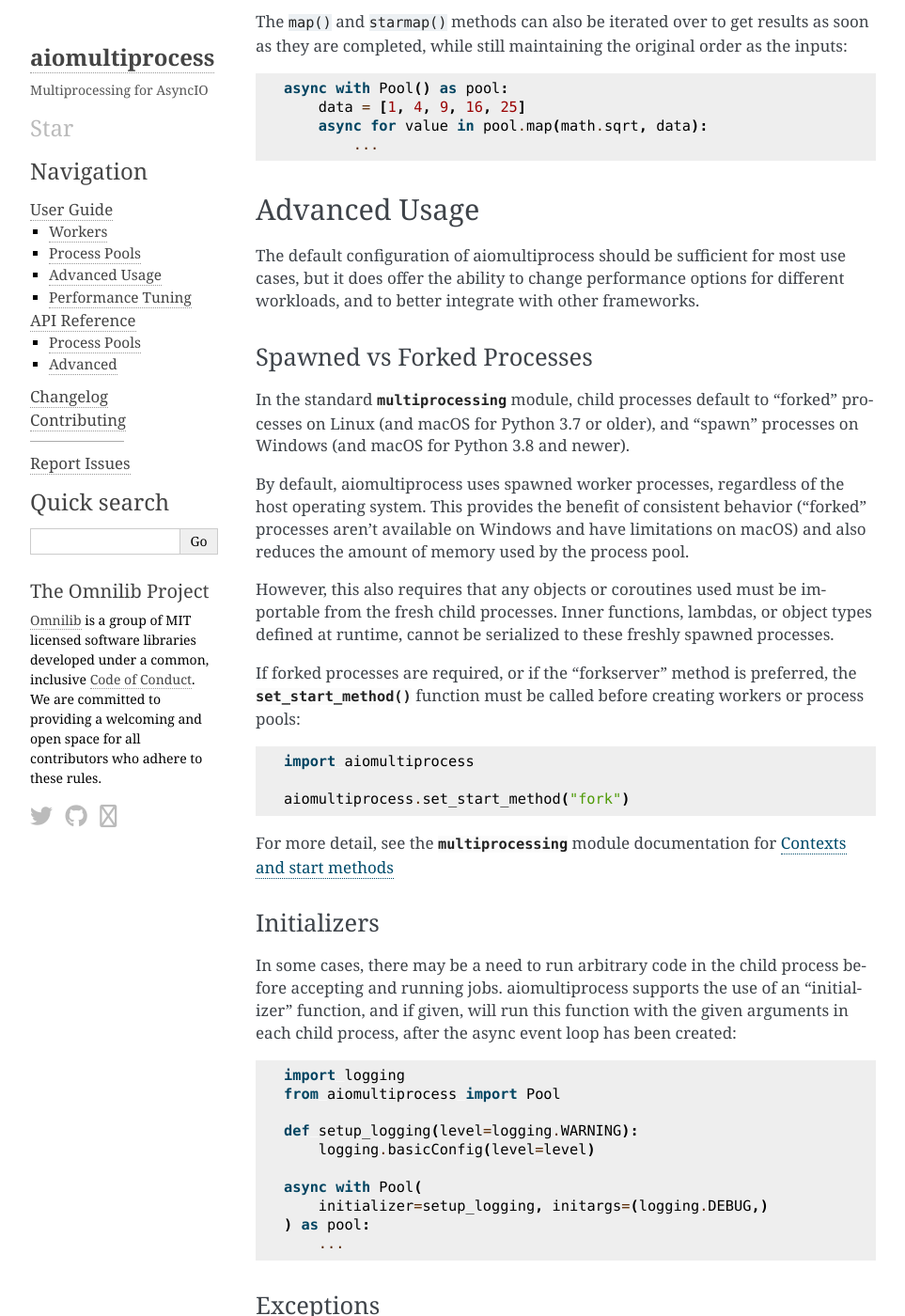
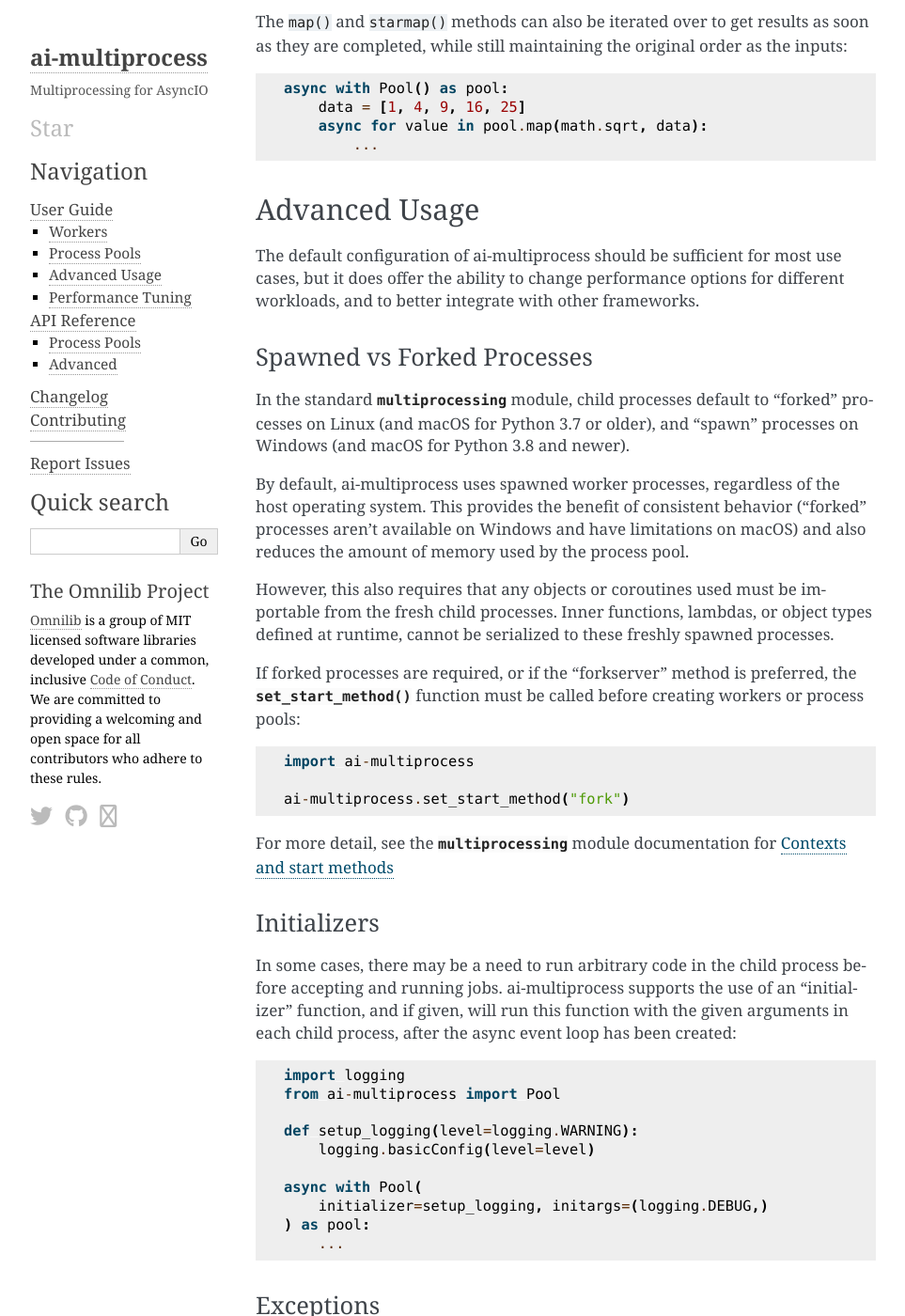
Before and after one commit to blackhole2100/aiomultiprocess-modern-codebase, a Sphinx documentation site: the page built from docs/guide.rst, in a window 1280 px wide and 1400 px high, scrolled down 1884 px. Shown: the whole window at 94% size, without its empty margins (148-1111 px from the left). Built offline with Sphinx 7.4.7, drawn with Linux system fonts in a browser that asks for light colours; nearby versions of some CDN libraries; some of the changed text lies outside the part shown.

Commit message:
config update

```diff
--- a/docs/api.rst
+++ b/docs/api.rst
@@ -2,7 +2,7 @@
 API Reference
 =============
 
-.. module:: aiomultiprocess
+.. module:: ai-multiprocess
 
 Process Pools
 -------------
--- a/docs/conf.py
+++ b/docs/conf.py
@@ -20,7 +20,7 @@
 import datetime
 import os
 
-project = "aiomultiprocess"
+project = "ai-multiprocess"
 copyright = f"{datetime.date.today().year}, Amethyst Reese"
 author = "Amethyst Reese"
 
@@ -67,11 +67,11 @@ html_theme_options = {
     "badge_branch": "master",
     "github_button": False,
     "github_user": "omnilib",
-    "github_repo": "aiomultiprocess",
+    "github_repo": "ai-multiprocess",
     "show_powered_by": False,
     "sidebar_collapse": False,
     "extra_nav_links": {
-        "Report Issues": "https://github.com/omnilib/aiomultiprocess/issues"
+        "Report Issues": "https://github.com/omnilib/ai-multiprocess/issues"
     },
 }
 
--- a/docs/guide.rst
+++ b/docs/guide.rst
@@ -2,13 +2,13 @@ User Guide
 ==========
 
 
-aiomultiprocess provides an interface similar to, but more flexible than, the
+ai-multiprocess provides an interface similar to, but more flexible than, the
 standard :py:mod:`multiprocessing` module. In the most common use case, the
-:class:`~aiomultiprocess.Pool` class provides a simple mechanism for running
+:class:`~ai-multiprocess.Pool` class provides a simple mechanism for running
 coroutines on multiple worker processes::
 
     from aiohttp import request
-    from aiomultiprocess import Pool
+    from ai-multiprocess import Pool
 
     async def get(url):
         async with request("GET", url) as response:
@@ -25,11 +25,11 @@ Workers
 -------
 
 For asynchronous jobs needing a dedicated process per job, the
-:class:`~aiomultiprocess.Worker` class will run the desired coroutine on
+:class:`~ai-multiprocess.Worker` class will run the desired coroutine on
 a fresh child process and and return the final result back to the main process::
 
     from aiohttp import request
-    from aiomultiprocess import Worker
+    from ai-multiprocess import Worker
 
     async def get(url, method="GET"):
         async with request(method, url) as response:
@@ -59,14 +59,14 @@ method::
 Process Pools
 -------------
 
-The :class:`~aiomultiprocess.Pool` class provides an easier method of managing
+The :class:`~ai-multiprocess.Pool` class provides an easier method of managing
 multiple workers, such as spreading jobs across a fixed number of worker
 processes and running multiple jobs concurrently on each worker.
 
 Individual jobs can be queued using the ``apply()`` method::
 
     from asyncio import gather
-    from aiomultiprocess import Pool
+    from ai-multiprocess import Pool
 
     async def get(url):
         async with request("GET", url) as response:
@@ -102,7 +102,7 @@ order as the inputs::
 Advanced Usage
 --------------
 
-The default configuration of aiomultiprocess should be sufficient for most
+The default configuration of ai-multiprocess should be sufficient for most
 use cases, but it does offer the ability to change performance options
 for different workloads, and to better integrate with other frameworks.
 
@@ -113,7 +113,7 @@ In the standard :py:mod:`multiprocessing` module, child processes default to
 "forked" processes on Linux (and macOS for Python 3.7 or older), and "spawn"
 processes on Windows (and macOS for Python 3.8 and newer).
 
-By default, aiomultiprocess uses spawned worker processes, regardless of the
+By default, ai-multiprocess uses spawned worker processes, regardless of the
 host operating system. This provides the benefit of consistent behavior
 ("forked" processes aren't available on Windows and have limitations on macOS)
 and also reduces the amount of memory used by the process pool.
@@ -124,12 +124,12 @@ types defined at runtime, cannot be serialized to these freshly spawned
 processes.
 
 If forked processes are required, or if the "forkserver" method is preferred,
-the :func:`~aiomultiprocess.set_start_method` function must be called
+the :func:`~ai-multiprocess.set_start_method` function must be called
 before creating workers or process pools::
 
-    import aiomultiprocess
+    import ai-multiprocess
 
-    aiomultiprocess.set_start_method("fork")
+    ai-multiprocess.set_start_method("fork")
 
 For more detail, see the :py:mod:`multiprocessing` module documentation for
 `Contexts and start methods <https://docs.python.org/3/library/multiprocessing.html#contexts-and-start-methods>`_
@@ -139,12 +139,12 @@ Initializers
 ^^^^^^^^^^^^
 
 In some cases, there may be a need to run arbitrary code in the child process
-before accepting and running jobs. aiomultiprocess supports the use of an
+before accepting and running jobs. ai-multiprocess supports the use of an
 "initializer" function, and if given, will run this function with the given
 arguments in each child process, after the async event loop has been created::
 
     import logging
-    from aiomultiprocess import Pool
+    from ai-multiprocess import Pool
 
     def setup_logging(level=logging.WARNING):
         logging.basicConfig(level=level)
@@ -159,13 +159,13 @@ Exceptions
 ^^^^^^^^^^^^
 
 Exceptions raised in worker processes are silenced and transferred back to main
-process, where they are turned into :class:`~aiomultiprocess.types.ProxyException`
+process, where they are turned into :class:`~ai-multiprocess.types.ProxyException`
 objects.
 In some cases, you may want to something exceptions within the worker process itself.
 You can use provided "exception_handler" hook, for example::
 
     import sentry_sdk
-    from aiomultiprocess import Pool
+    from ai-multiprocess import Pool
 
     async with Pool(
         exception_handler=sentry_sdk.capture_exception
@@ -178,19 +178,19 @@ Using uvloop
 
 If you wish to use `uvloop <https://uvloop.readthedocs.io/index.html>`_
 or some alternative event loop implementation, then you will need to tell
-aiomultiprocess which event loop initializer to use in child processes::
+ai-multiprocess which event loop initializer to use in child processes::
 
     import uvloop
-    from aiomultiprocess import Pool
+    from ai-multiprocess import Pool
 
     async with Pool(loop_initializer=uvloop.new_event_loop) as pool:
         ...
 
-This is also available for use with individual :class:`~aiomultiprocess.Process`
-and :class:`~aiomultiprocess.Worker` objects::
+This is also available for use with individual :class:`~ai-multiprocess.Process`
+and :class:`~ai-multiprocess.Worker` objects::
 
     import uvloop
-    from aiomultiprocess import Process, Worker
+    from ai-multiprocess import Process, Worker
 
     await Process(
         target=some_coro, loop_initializer=uvloop.new_event_loop
@@ -233,10 +233,10 @@ of worker processes in the pool:
   completed, that frees a slot for a new job from the queue.
 
 * The ``scheduler`` for the pool controls how jobs are distributed among queues
-  in the pool. The default :class:`~aiomultiprocess.RoundRobin` scheduler
+  in the pool. The default :class:`~ai-multiprocess.RoundRobin` scheduler
   evenly distributes jobs across all queues in round-robin order. Alternative
   schedulers may assign jobs to queues using arbitrary criteria, but no other
-  scheduler implementation is available by default with aiomultiprocess.
+  scheduler implementation is available by default with ai-multiprocess.
 
 Maximum concurrency of a process pool can be calculated as::
 
--- a/docs/index.rst
+++ b/docs/index.rst
@@ -1,4 +1,4 @@
-aiomultiprocess
+ai-multiprocess
 ===============
 
 .. mdinclude:: ../README.md
```
Also changed, not shown: CHANGELOG.md (+1 -1 lines), CONTRIBUTING.md (+3 -3 lines), README.md (+9 -17 lines), pyproject.toml (+7 -7 lines), .github/issue_template.md, 8 other files.
